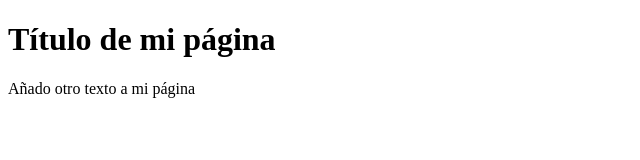
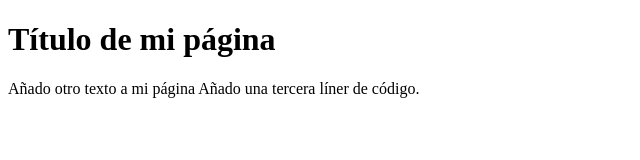
Before and after one commit to rougit/HelloWGIT, a plain HTML site: page index.html in a window 1280 px wide. Shown: the whole page, without its empty margins (0-640 px from the left). Drawn offline with Linux system fonts and the light colour scheme.

Commit message:
He añadido otra línea  mi fichero

```diff
--- a/index.html
+++ b/index.html
@@ -10,6 +10,8 @@
     <h1>Título de mi página</h1>
     Añado otro texto a mi página
 
+    Añado una tercera líner de código.
+
 
 </body>
 </html>
```
